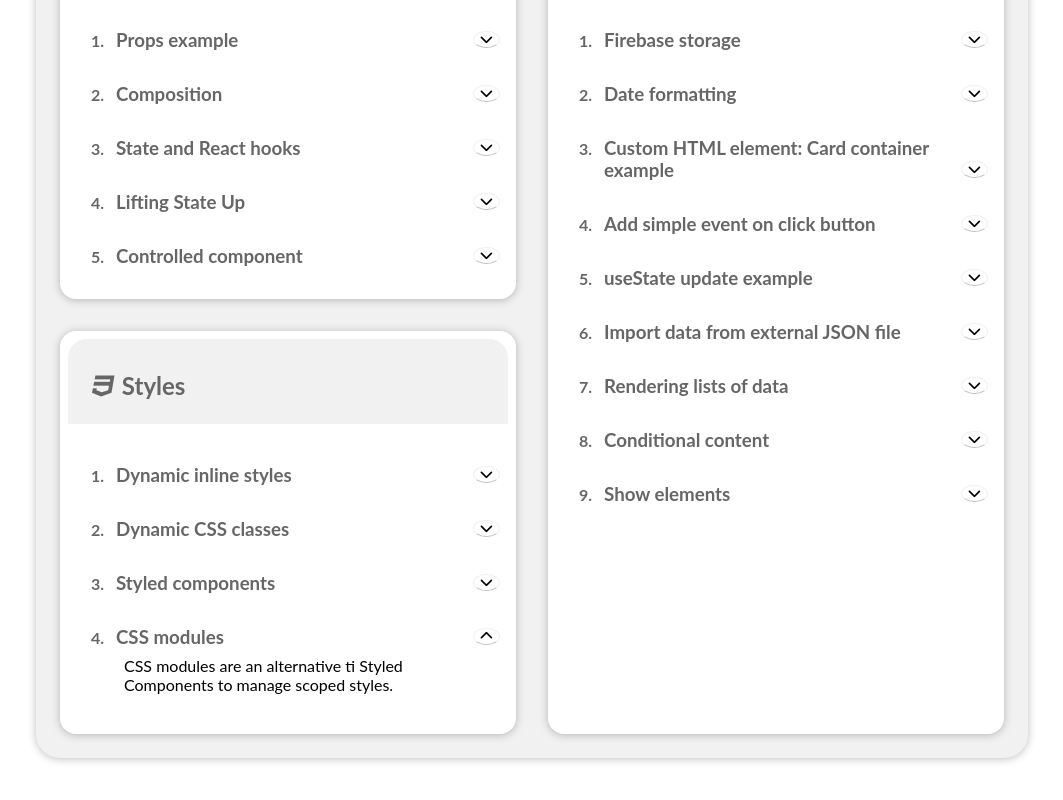
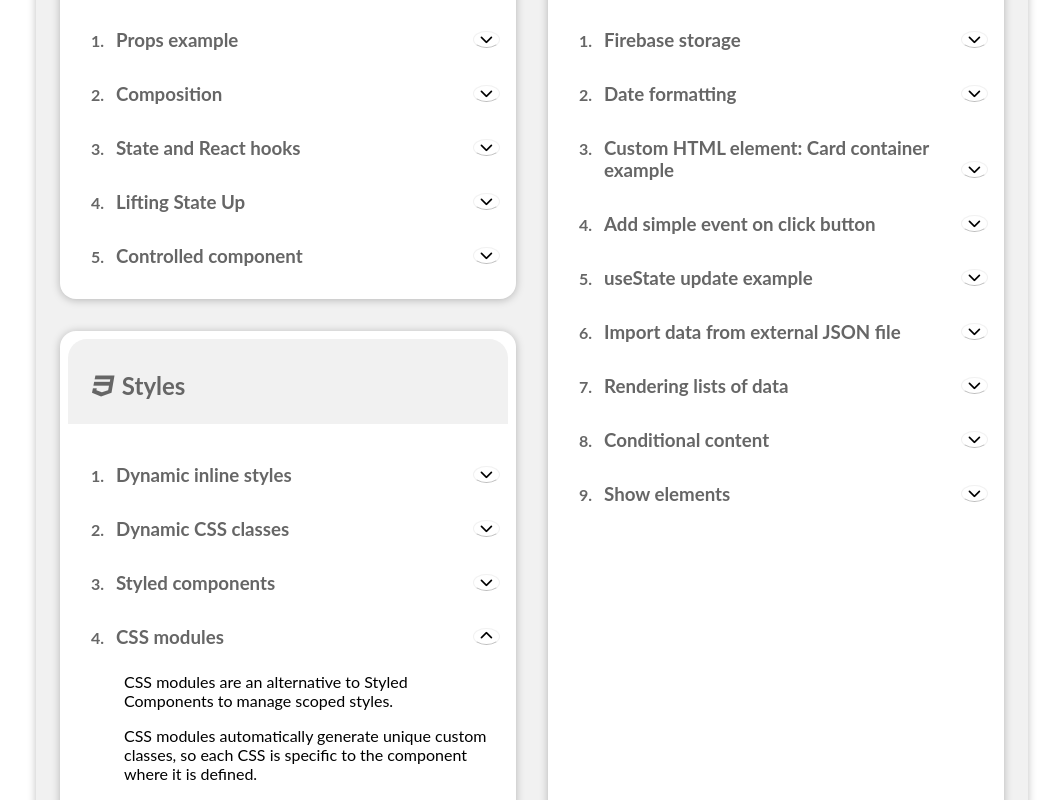
Before and after one commit to mkonemo/react-basics, a React (Create React App) app: page / in a window 1280 px wide. Both pictures are taken after a click on the element "CSS modules". Shown: the part 290-1090 px from the top of the page, without its empty margins (108-1171 px from the left). Built offline with nearby package versions, Linux system fonts and the light colour scheme.

Commit message:
1 file modified

```diff
--- a/src/components/styles/CSSModules.js
+++ b/src/components/styles/CSSModules.js
@@ -1,9 +1,16 @@
 import React from 'react';
 
 const CSSModules = () => {
-  return(
-    <div>CSS modules are an alternative ti Styled Components to manage scoped styles.</div>
-  )
-}
+  return (
+    <div>
+      <p>
+        CSS modules are an alternative to Styled Components to manage scoped
+        styles.
+      </p>
+      <p>CSS modules automatically generate unique custom classes, so each CSS is specific to the component where it is defined.</p>
+      <p>In order to implement them you need to name the the CSS file like <samp>style.module.css</samp> and import it with a specific syntax.</p>
+    </div>
+  );
+};
 
 export default CSSModules;
```
